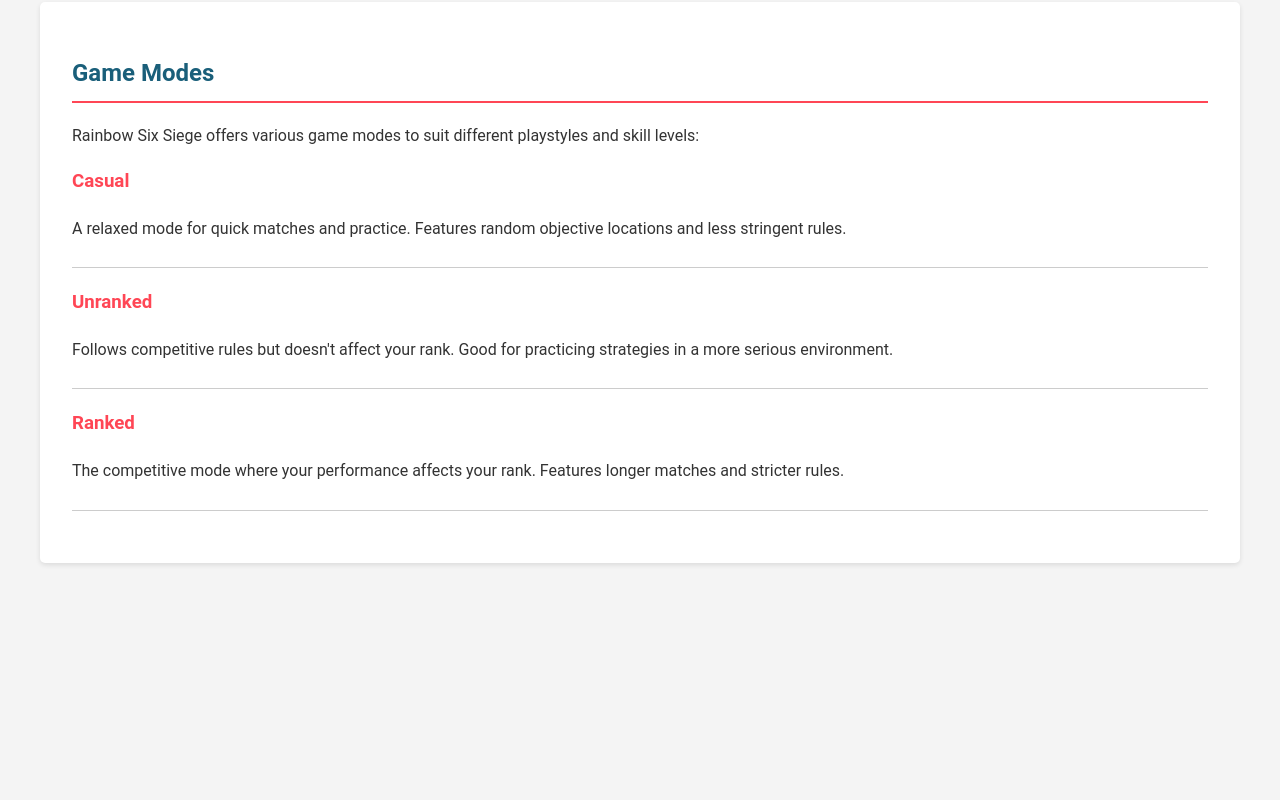
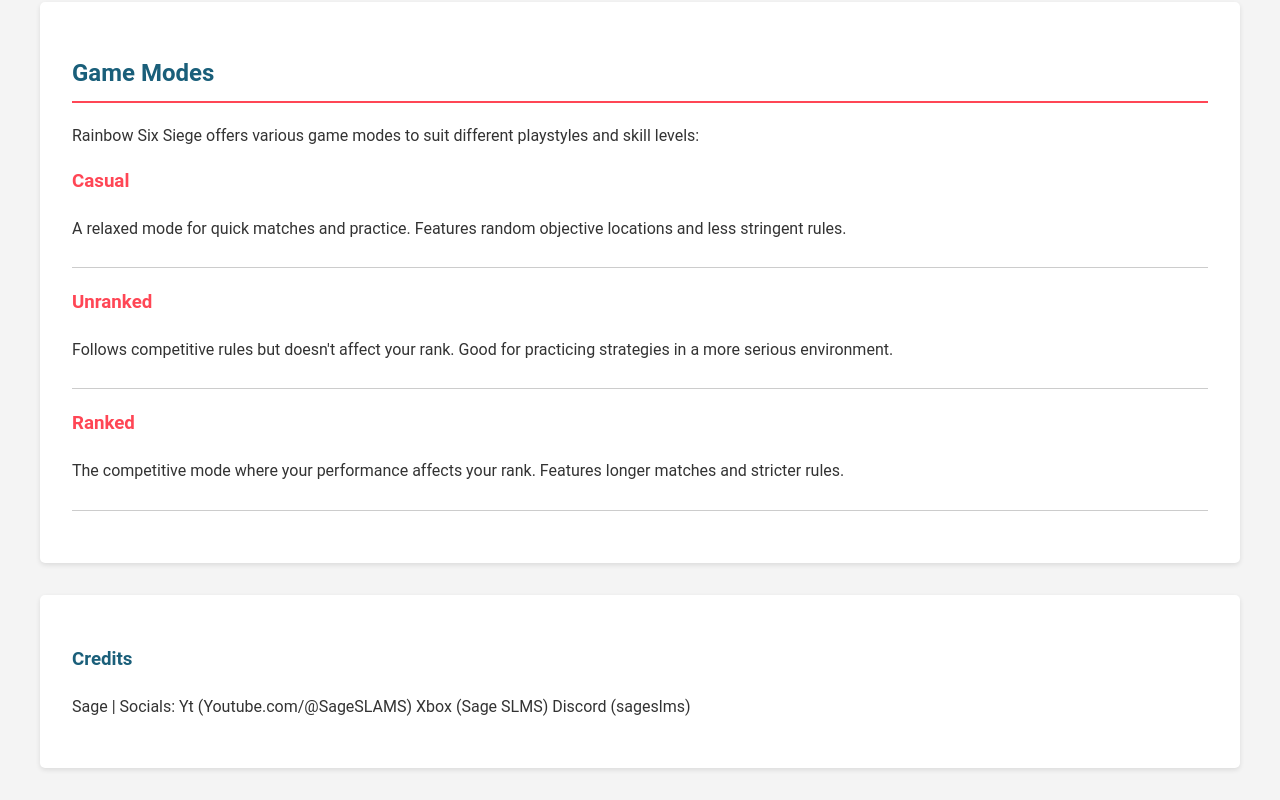
Before and after one commit to SageSLMS/R6S-Website, a plain HTML site: page index.html in a window 1280 px wide. Shown: the part 5194-5994 px from the top of the page. Before the commit the page ends 5789 px from the top, so only its background shows below. Drawn offline with Linux system fonts and the light colour scheme.

Commit message:
Update index.html

```diff
--- a/index.html
+++ b/index.html
@@ -388,3 +388,8 @@ Developed by Sage
                 <h3>Ranked</h3>
                 <p>The competitive mode where your performance affects your rank. Features longer matches and stricter rules.</p>
             </div>
+          </section>
+
+        <section id="credits">
+            <h3>Credits</h3>
+            <p>Sage | Socials: Yt (Youtube.com/@SageSLAMS) Xbox (Sage SLMS) Discord (sageslms)</p>
```
